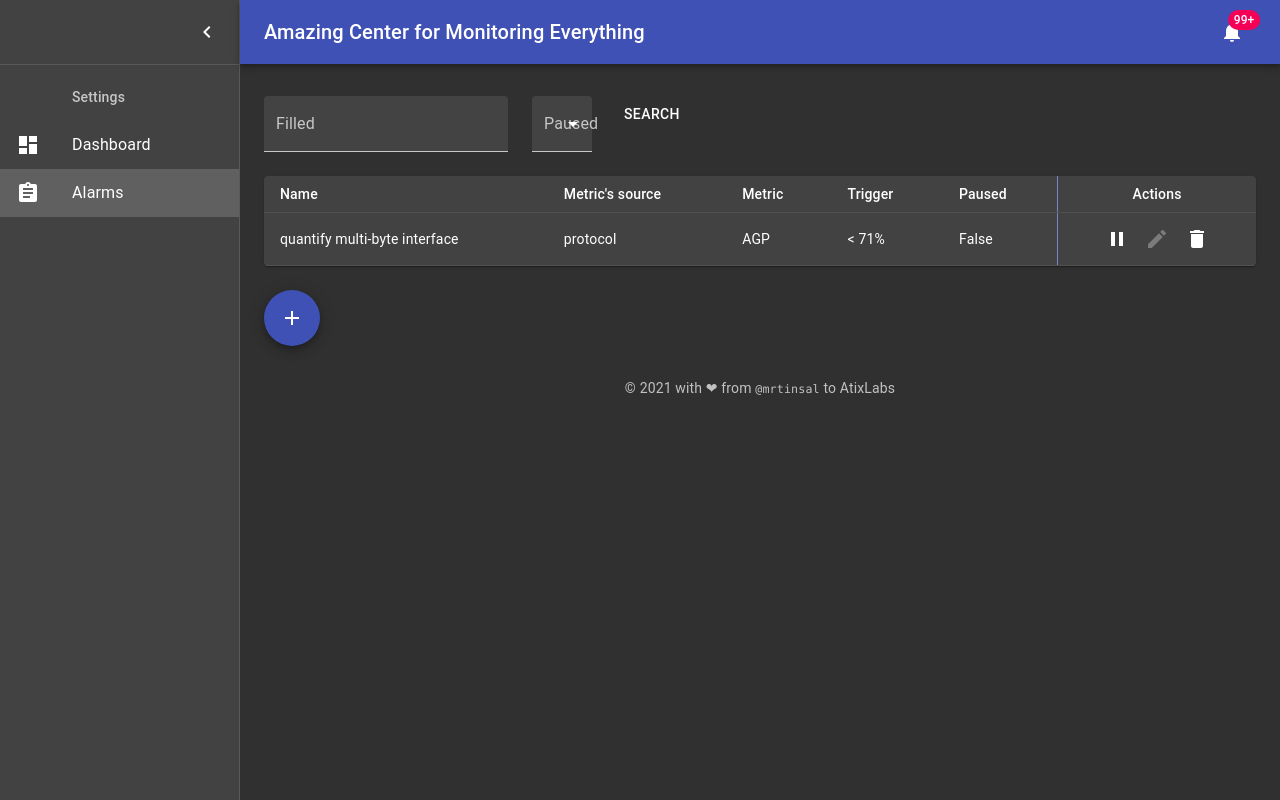
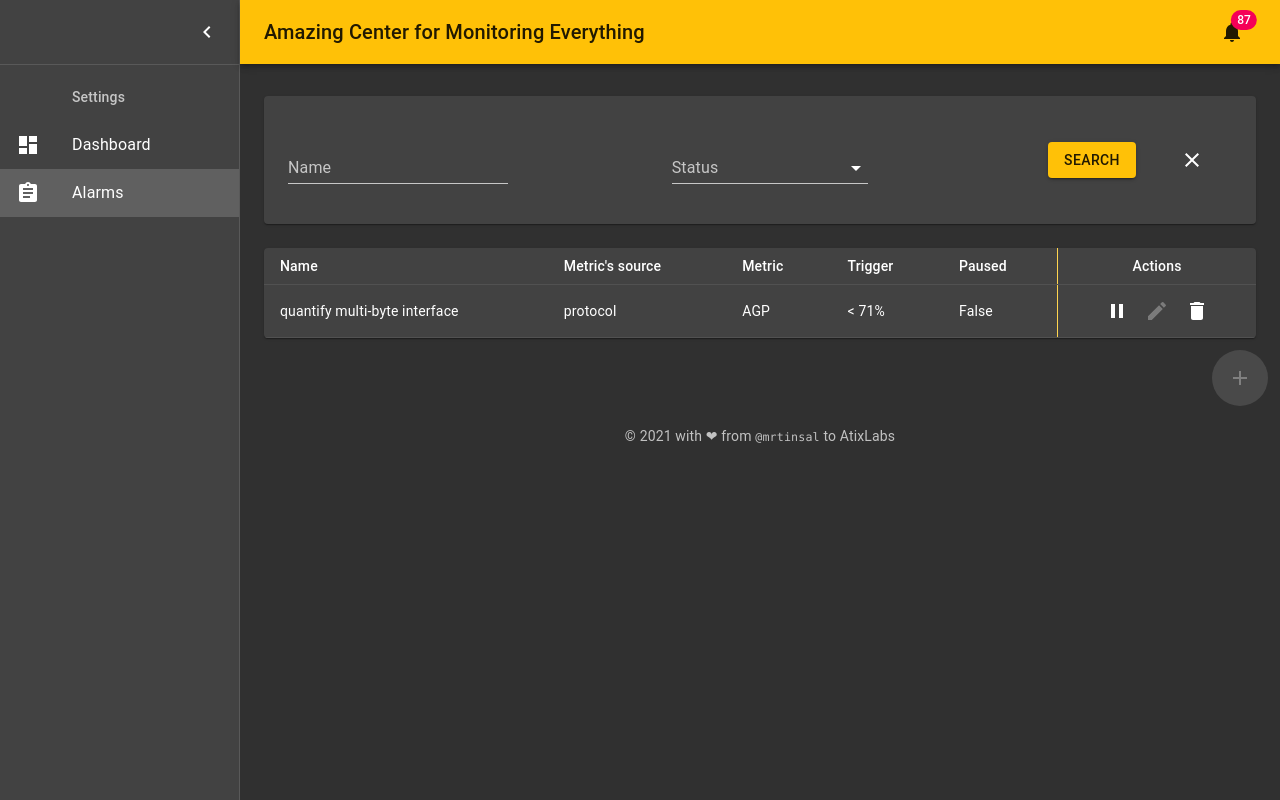
Before and after one commit to tincho/acme-panel, a React (Create React App) app: page /alarms in a window 1280 px wide. Built offline with nearby package versions, Linux system fonts and the light colour scheme.

Commit message:
feat: alarms filtering

```diff
--- a/src/components/organisms/AlarmsFilter/AlarmsFilter.js
+++ b/src/components/organisms/AlarmsFilter/AlarmsFilter.js
@@ -1,42 +1,110 @@
 import React from "react";
+import PropTypes from "prop-types";
+import { makeStyles } from "@material-ui/core/styles";
 import TextField from "@material-ui/core/TextField";
 import FormControl from "@material-ui/core/FormControl";
 import InputLabel from "@material-ui/core/InputLabel";
 import Select from "@material-ui/core/Select";
 import MenuItem from "@material-ui/core/MenuItem";
 import Button from "@material-ui/core/Button";
+import IconButton from "@material-ui/core/IconButton";
+import Paper from "@material-ui/core/Paper";
+import ClearIcon from "@material-ui/icons/Clear";
 
-import Grid from "@material-ui/core/Grid";
+const useStyles = makeStyles((theme) => ({
+  root: {
+    display: "flex",
+    alignItems: "center",
+    justifyContent: "space-between",
+    padding: theme.spacing(3),
+  },
+  statusFilter: {
+    width: "25ch",
+  },
+  btns: {
+    "& > *": {
+      margin: theme.spacing(2),
+    },
+  },
+}));
 
-export default function AlarmsFilter() {
-  const handleChangeStatus = () => {};
+const emptyFilters = {
+  name: "",
+  paused: "",
+};
+
+export default function AlarmsFilter({ applyFilters }) {
+  const classes = useStyles();
+  const [filters, setFilters] = React.useState(emptyFilters);
+
+  const onChangeName = (evt) => {
+    setFilters({
+      ...filters,
+      name: evt.target.value,
+    });
+  };
+  const onChangePaused = (evt) => {
+    setFilters({
+      ...filters,
+      paused: evt.target.value,
+    });
+  };
+  const onSubmit = (e) => {
+    e.preventDefault();
+    applyFilters(filters);
+  };
+
+  const clearFilters = () => {
+    setFilters(emptyFilters);
+    applyFilters(emptyFilters);
+  };
+
   return (
-    <form noValidate autoComplete="off">
-      <Grid container spacing={3}>
-        <Grid item>
-          <TextField id="search-alarm-name" label="Filled" variant="filled" />
-        </Grid>
-        <Grid item>
-          <FormControl variant="filled">
-            <InputLabel id="search-alarm-status-label">Paused</InputLabel>
+    <Paper
+      component="form"
+      noValidate
+      autoComplete="off"
+      className={classes.root}
+      action=""
+      onSubmit={onSubmit}
+    >
+      <TextField
+        id="search-alarm-name"
+        label="Name"
+        value={filters.name}
+        onChange={onChangeName}
+      />
+      <FormControl className={classes.statusFilter}>
+        <InputLabel id="search-alarm-status-label">Status</InputLabel>
         <Select
           labelId="search-alarm-status-label"
           id="search-alarm-status"
-              value=""
-              onChange={handleChangeStatus}
+          value={filters.paused}
+          onChange={onChangePaused}
         >
-              <MenuItem value="">
+          <MenuItem value="" selected={filters.paused === ""}>
             <em>Any</em>
           </MenuItem>
-              <MenuItem value={"true"}>True</MenuItem>
-              <MenuItem value={"false"}>False</MenuItem>
+          <MenuItem value={"true"} selected={filters.paused === "true"}>
+            True
+          </MenuItem>
+          <MenuItem value={"false"} selected={filters.paused === "false"}>
+            False
+          </MenuItem>
         </Select>
       </FormControl>
-        </Grid>
-        <Grid item>
-          <Button>Search</Button>
-        </Grid>
-      </Grid>
-    </form>
+      <div className={classes.btns}>
+        <Button variant="contained" color="primary" type="submit">
+          Search
+        </Button>
+        <IconButton variant="outlined" onClick={clearFilters} type="button">
+          <ClearIcon />
+        </IconButton>
+      </div>
+    </Paper>
   );
 }
+
+AlarmsFilter.propTypes = {
+  applyFilters: PropTypes.function,
+};
--- a/src/components/organisms/AlarmsList/AlarmsList.js
+++ b/src/components/organisms/AlarmsList/AlarmsList.js
@@ -38,8 +38,6 @@ export default function AlarmsList({
 
   const actionBtns = { false: PauseBtn, true: ResumeBtn };
 
-  const showAlarms = alarms.filter(() => true); // to be implemented
-
   return (
     <TableContainer component={Paper}>
       <Table className={classes.table} aria-label="alarms list" size="small">
@@ -56,7 +54,7 @@ export default function AlarmsList({
           </TableRow>
         </TableHead>
         <TableBody>
-          {showAlarms.map(({ id, name, source, metric, trigger, paused }) => {
+          {alarms.map(({ id, name, source, metric, trigger, paused }) => {
             const ActionButton = actionBtns[paused];
             return (
               <TableRow key={id}>
--- a/src/components/pages/Alarms/Alarms.js
+++ b/src/components/pages/Alarms/Alarms.js
@@ -1,4 +1,4 @@
-import { useReducer } from "react"
+import { useReducer, useState } from "react";
 import Grid from "@material-ui/core/Grid";
 import Fab from "@material-ui/core/Fab";
 import AddIcon from "@material-ui/icons/Add";
@@ -11,25 +11,39 @@ const randomAlarms = generateRandomAlarms();
 
 export default function AlarmsPage() {
   const [alarms, dispatch] = useReducer(alarmsReducer, randomAlarms);
+  const [filters, setFilters] = useState({
+    name: "",
+    paused: "",
+  });
 
   const dispatchers = {
     deleteAlarm: (id) => dispatch({ type: "delete", payload: id }),
     pauseAlarm: (id) => dispatch({ type: "pause", payload: id }),
     resumeAlarm: (id) => dispatch({ type: "resume", payload: id }),
-  }
+  };
+
+  const showAlarms = alarms.filter(({ name, paused }) => {
+    const matchName =
+      filters.name === "" ? true : name.search(filters.name) !== -1;
+    const matchStatus =
+      filters.paused === "" ? true : paused === filters.paused;
+    return matchName && matchStatus;
+  });
 
   return (
     <>
       <Grid item xs={12}>
-        <AlarmsFilter alarms={alarms} />
+        <AlarmsFilter applyFilters={setFilters} />
       </Grid>
       <Grid item xs={12}>
-        <AlarmsList alarms={alarms} {...dispatchers} />
+        <AlarmsList alarms={showAlarms} {...dispatchers} />
       </Grid>
-      <Grid item>
-        <Fab color="primary" aria-label="add">
-          <AddIcon />
-        </Fab>
+      <Grid container direction="row" justify="flex-end">
+        <Grid item>
+          <Fab color="primary" aria-label="add" disabled>
+            <AddIcon />
+          </Fab>
+        </Grid>
       </Grid>
     </>
   );
--- a/src/theme.js
+++ b/src/theme.js
@@ -1,8 +1,12 @@
 import { createMuiTheme } from "@material-ui/core/styles";
+import amber from "@material-ui/core/colors/amber";
+import pink from "@material-ui/core/colors/pink";
 
 const darkTheme = createMuiTheme({
   palette: {
     type: "dark",
+    primary: amber,
+    secondary: pink
   },
 });
 
--- a/src/useNotifications.js
+++ b/src/useNotifications.js
@@ -25,8 +25,9 @@ export default function useNotifications(initialDelay) {
   let [delay, setDelay] = useState(initialDelay);
 
   useInterval(() => {
-    const newCount =   parseInt(Math.random() * 200);
-    setCount(newCount);
+    const newCount =   parseInt(Math.random() * 114);
+    setCount(newCount)
+    // fetch('/api/alarms/count').then(res => res.text()).then(newCount => setCount(newCount))
   }, delay);
 
   return { count, delay, setDelay }
```
Lines whose indentation alone changed are shown as unchanged.
